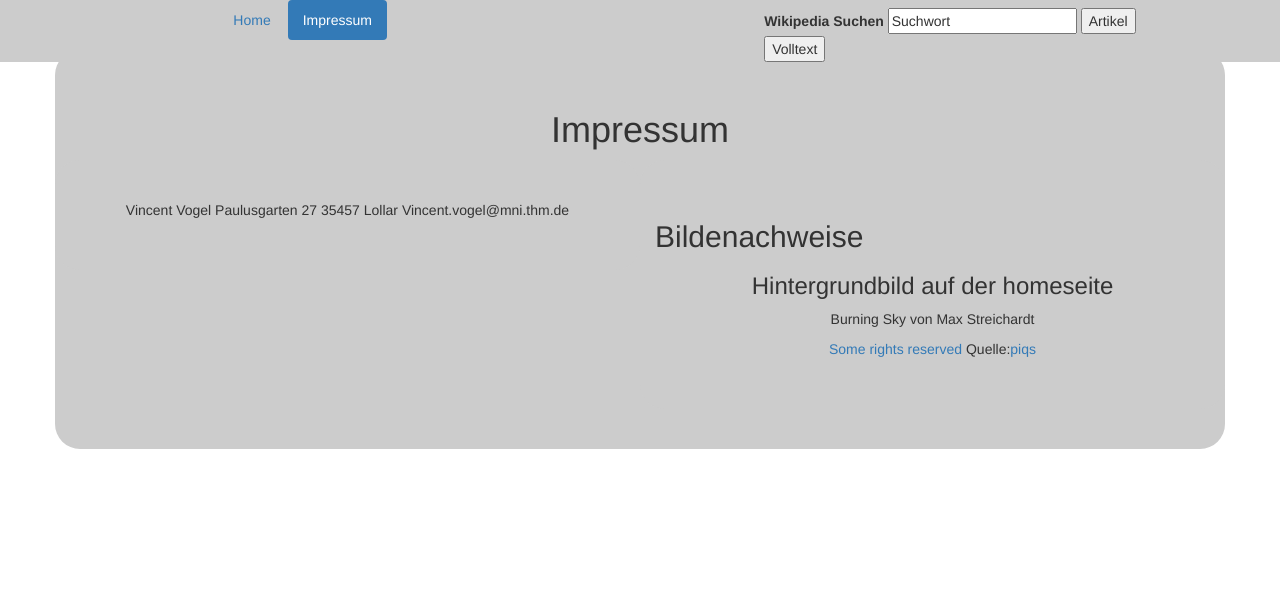
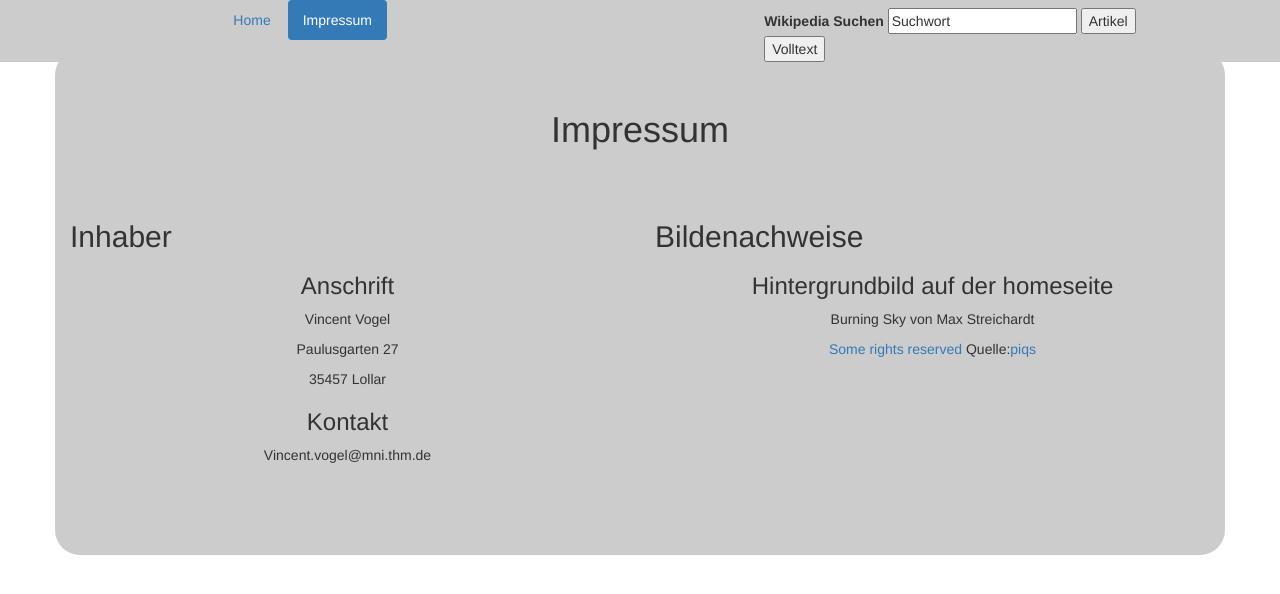
Before and after one commit to vincentvogel/vincentvogel, a plain HTML site: page Impressum.html in a window 1280 px wide. Drawn offline with nearby package versions, Linux system fonts and the light colour scheme.

Commit message:
Anschrift und Kontakt formatiert/verbessert

```diff
--- a/Impressum.html
+++ b/Impressum.html
@@ -37,7 +37,13 @@
 		<h1 style="text-align: center;">Impressum</h1>
 		<div class="row">
 			<div class="col-md-6" id="impressum">
-			<p>Vincent Vogel Paulusgarten 27 35457 Lollar Vincent.vogel&#64;mni.thm.de</p>
+			<h2>Inhaber</h2>
+			<h3>Anschrift</h3>
+			<p>Vincent Vogel</p>
+			<p> Paulusgarten 27</p>
+			<p>35457 Lollar<p>
+			<h3>Kontakt</h3>
+			<p>Vincent.vogel&#64;mni.thm.de</p>
 			</div>
 			<div class="col-md-6" id="impressum">
 
```
